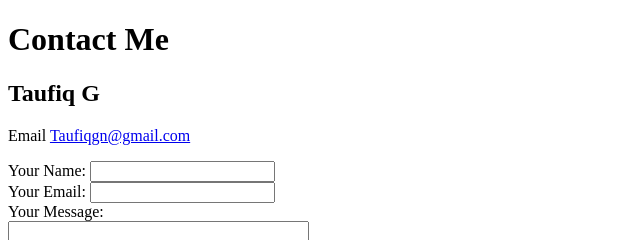
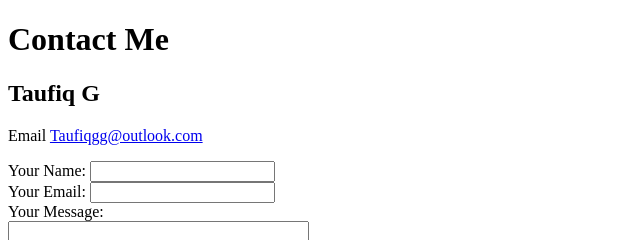
Before and after one commit to taufiqgn/cv, a plain HTML site: page contact.html in a window 1280 px wide. Shown: the top 240 px of the page, 0-640 px from the left. Drawn offline with Linux system fonts and the light colour scheme.

Commit message:
Update contact.html

```diff
--- a/contact.html
+++ b/contact.html
@@ -7,7 +7,7 @@
   <body>
 <h1>Contact Me</h1>
 <h2>Taufiq G</h2>
-<p>Email <a href="mailto:taufiqgn@gmail.com" >Taufiqgn@gmail.com</a></p>
+<p>Email <a href="mailto:taufiqgg@outlook.com" >Taufiqgg@outlook.com</a></p>
 
   <form action="mailto:taufiqgg@outlook.com" method="post" enctype="text/plain">
     <label>Your Name:</label>
```
